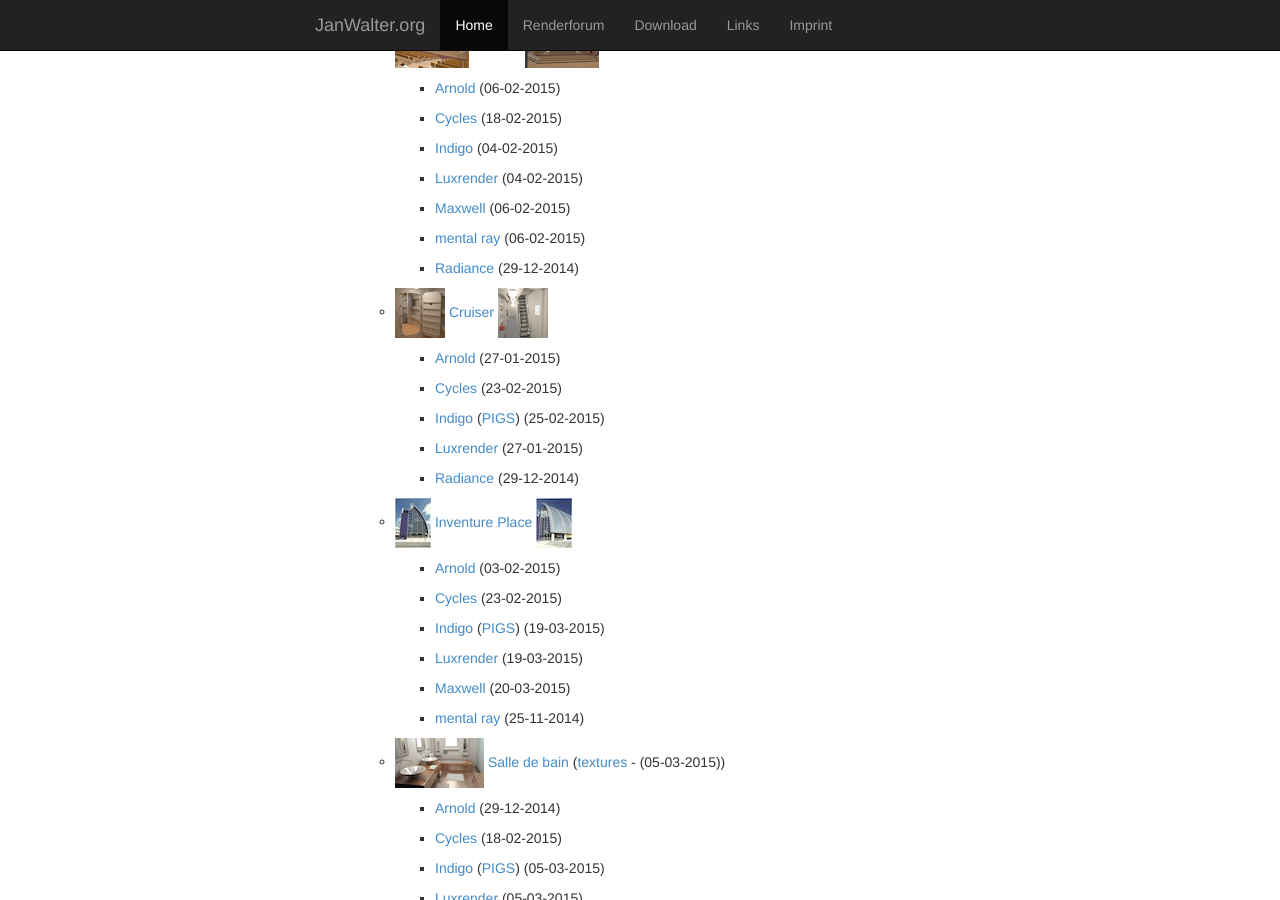
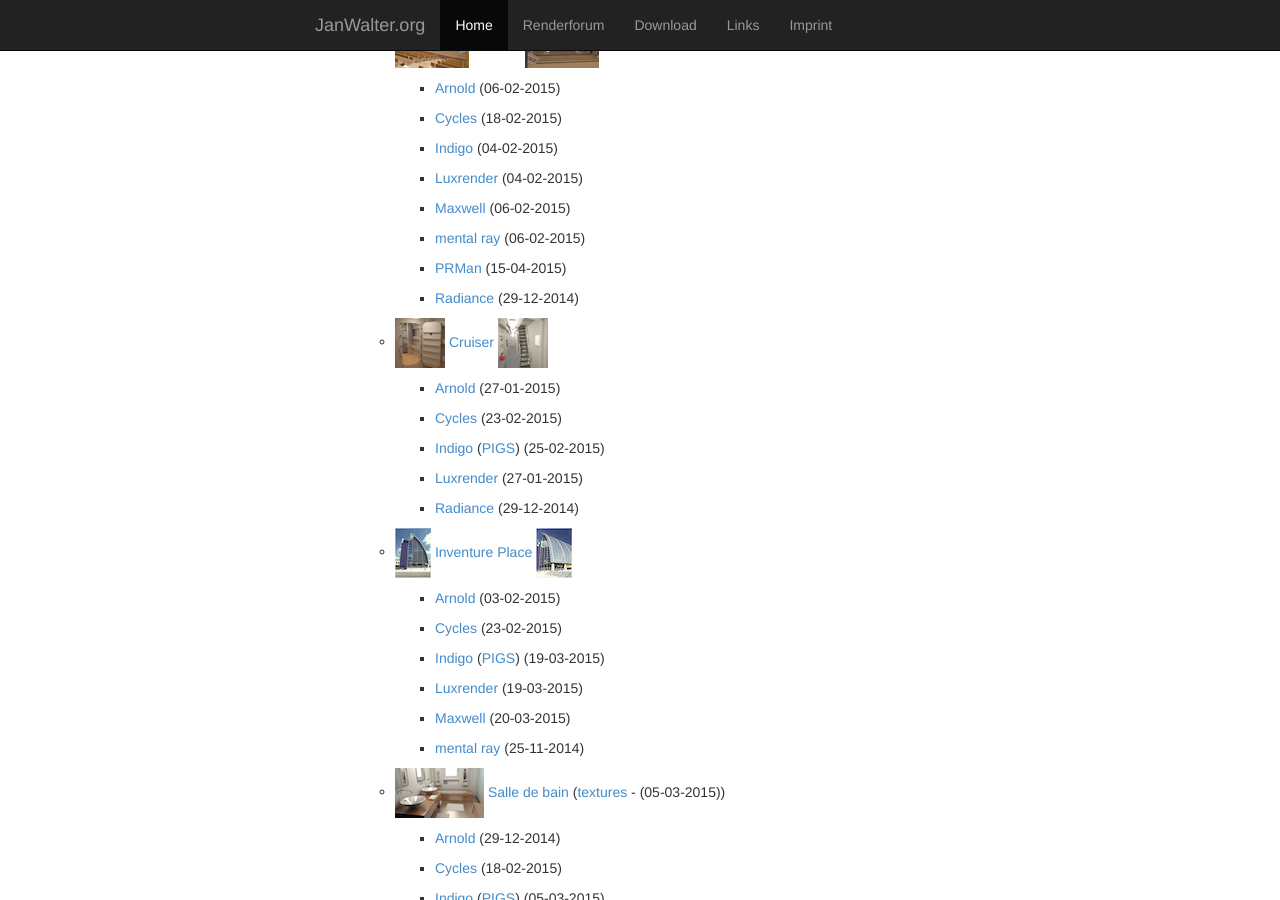
Before and after one commit to wahn/jan_walter_org, a Jekyll site: the page built from download/index.md, in a window 1280 px wide and 900 px high, scrolled down 2102 px. Built offline with Jekyll 4.4.1, drawn with Linux system fonts in a browser that asks for light colours; Markdown is read by kramdown in place of the engine named in the settings; a script that is not in the unit is left out.

Commit message:
Download link for the theater scene in RenderMan file format.

```diff
--- a/download/index.md
+++ b/download/index.md
@@ -174,6 +174,8 @@ Download
 
         + [mental ray](https://www.janwalter.org/Download/Scenes/theater_mi.tar.gz) (06-02-2015)
 
+        + [PRMan](https://www.janwalter.org/Download/Scenes/theater_rib.tar.gz) (15-04-2015)
+
         + [Radiance](https://www.janwalter.org/Download/Scenes/theater_rad.tar.gz) (29-12-2014)
 
     - ![Alt Cruiser][cruiser1]
```
